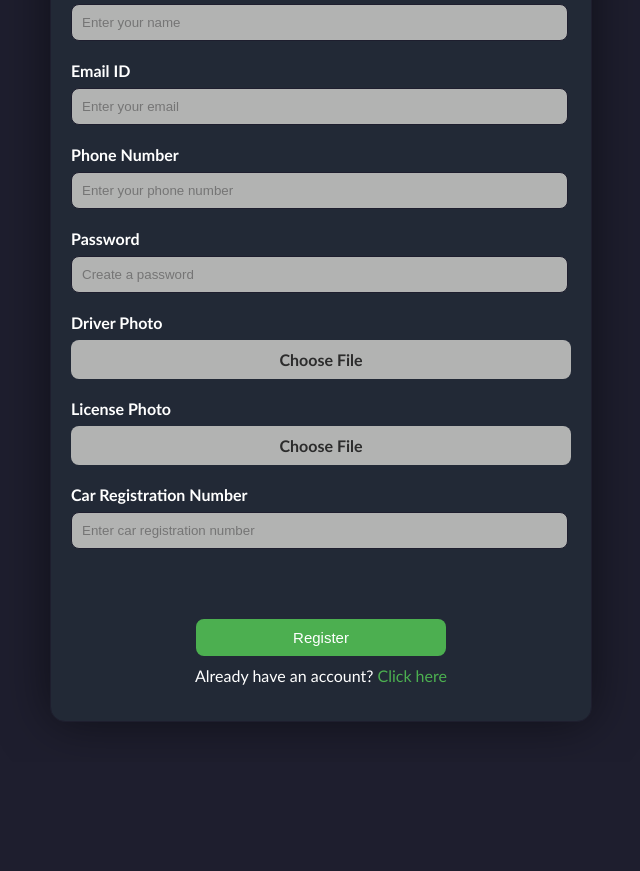
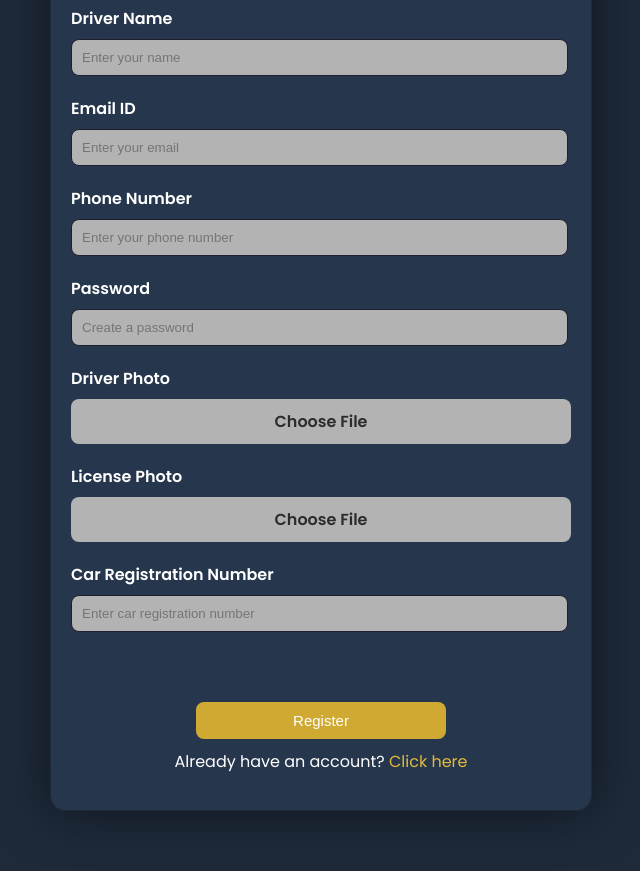
Before and after one commit to mulikruchi07/Smartphone-Application-for-Real-Time-Driving-Behavior-Analysis-and-Feedback, a plain HTML site: page Driver_regis.html in a window 1280 px wide. Shown: the part 164-1035 px from the top of the page, without its empty margins (319-959 px from the left). Before the commit the page ends 926 px from the top, so only its background shows below. Drawn offline with Linux system fonts and the light colour scheme.

Commit message:
Update Driver_regis.html

```diff
--- a/Driver_regis.html
+++ b/Driver_regis.html
@@ -4,11 +4,12 @@
     <meta charset="UTF-8">
     <meta name="viewport" content="width=device-width, initial-scale=1.0">
     <title>Driver Registration</title>
+    <link href="https://fonts.googleapis.com/css2?family=Poppins:wght@400;500;600&display=swap" rel="stylesheet">
     <style>
-        /* General body styling */
+/* General body styling */
 body {
-    font-family: 'Gill Sans', 'Gill Sans MT', Calibri, 'Trebuchet MS', sans-serif;
-    background-color: #1e1e2e;
+    font-family: 'Poppins', Arial, sans-serif;
+    background-color: #1e2a3a;
     color: #fff;
     margin: 0;
     padding: 0;
@@ -16,11 +17,11 @@ body {
 
 /* Container */
 .container {
-    max-width: 500px;
+    max-width: 320px;
     margin: 40px auto;
     padding: 20px;
-    background-color: #222936;
-    border: 1px solid #1e1e2e;
+    background-color: #26374D;
+    border: 1px solid #1e2a3a;
     border-radius: 15px;
     box-shadow: 0 0 50px rgba(0, 0, 0, 0.5);
 }
@@ -28,7 +29,7 @@ body {
 /* Heading */
 h1 {
     text-align: center;
-    color: #4CAF50;
+    color: #d0a933;
     margin-bottom: 20px;
 }
 
@@ -53,7 +54,7 @@ input[type="text"], input[type="email"], input[type="tel"], input[type="password
 
 input[type="text"]:focus, input[type="email"]:focus,
 input[type="tel"]:focus, input[type="password"]:focus {
-    border-color: #4CAF50;
+    border-color: #e3b93c;
 }
 
 /* File Upload Wrapper */
@@ -87,7 +88,7 @@ button[type="submit"] {
     margin-left: 25%;
     width: 50%;
     padding: 10px;
-    background-color: #4CAF50;
+    background-color: #d0a933;
     color: #fff;
     border: none;
     border-radius: 8px;
@@ -97,7 +98,7 @@ button[type="submit"] {
 }
 
 button[type="submit"]:hover {
-    background-color: #3e8e41;
+    background-color: #af8d28;
 }
 
 /* Already have account */
@@ -108,46 +109,77 @@ button[type="submit"]:hover {
 
 a {
     text-decoration: none;
-    color: #4CAF50;
+    color: #e3b93c;
 }
 
 a:hover {
-    color: #3e8e41;
+    color: #d0a933;
 }
 
-    </style>
+/* Media query for larger screens (laptops/desktops) */
+@media (min-width: 768px) {
+    .container {
+        max-width: 400px; /* Slightly larger width for bigger screens */
+        margin: 60px auto;
+    }
+
+    input[type="text"], input[type="email"], input[type="tel"], input[type="password"] {
+        width: 95%; /* Stretch inputs for wider layout */
+    }
+
+    button[type="submit"] {
+        margin-left: 25%;
+        width: 50%; /* Center button for larger screens */
+    }
+}
+
+/* Media query for ultra-wide screens */
+@media (min-width: 1200px) {
+    .container {
+        max-width: 500px; /* Larger width for very wide screens */
+    }
+}
+</style>
 </head>
 <body>
     <div class="container">
-        <h1>Driver Registration</h1>
+        <h1>Registration</h1>
         <form action="driver_register.php" method="post" enctype="multipart/form-data">
+            <!-- Drive Name -->
             <label for="owner-name">Driver Name</label>
-            <input type="text" id="owner-name" name="driver_name" placeholder="Enter your name">
+            <input type="text" id="owner-name" placeholder="Enter your name">
 
+            <!-- Email -->
             <label for="email">Email ID</label>
-            <input type="email" id="email" name="email" placeholder="Enter your email">
+            <input type="email" id="email" placeholder="Enter your email">
 
+            <!-- Phone Number -->
             <label for="phone">Phone Number</label>
-            <input type="tel" id="phone" name="phone" placeholder="Enter your phone number">
+            <input type="tel" id="phone" placeholder="Enter your phone number">
 
+            <!-- Password -->
             <label for="password">Password</label>
-            <input type="password" id="password" name="password" placeholder="Create a password">
+            <input type="password" id="password" placeholder="Create a password">
 
+            <!-- Owner Photo -->
             <label for="driver-photo">Driver Photo</label>
             <div class="file-upload-wrapper">
-            <label class="custom-file-label" for="owner-photo">Choose File</label>
-            <input type="file" id="driver-photo" name="driver_photo">
+                <label class="custom-file-label" for="owner-photo">Choose File</label>
+                <input type="file" id="owner-photo">
             </div>
 
+            <!-- License Photo -->
             <label for="license-photo">License Photo</label>
             <div class="file-upload-wrapper">
-            <label class="custom-file-label" for="license-photo">Choose File</label>
-            <input type="file" id="license-photo" name="license_photo">
+                <label class="custom-file-label" for="license-photo">Choose File</label>
+                <input type="file" id="license-photo">
             </div>
 
-            <label for="car_registration_number">Car Registration Number</label>
-            <input type="text" id="car_registration_number" name="car_registration_number" placeholder="Enter car registration number">
+            <!-- Car Registration Number -->
+            <label for="car-reg">Car Registration Number</label>
+            <input type="text" id="car-reg" placeholder="Enter car registration number">
 
+            <!-- Submit Button -->
             <button type="submit">Register</button>
         </form>
 
```
